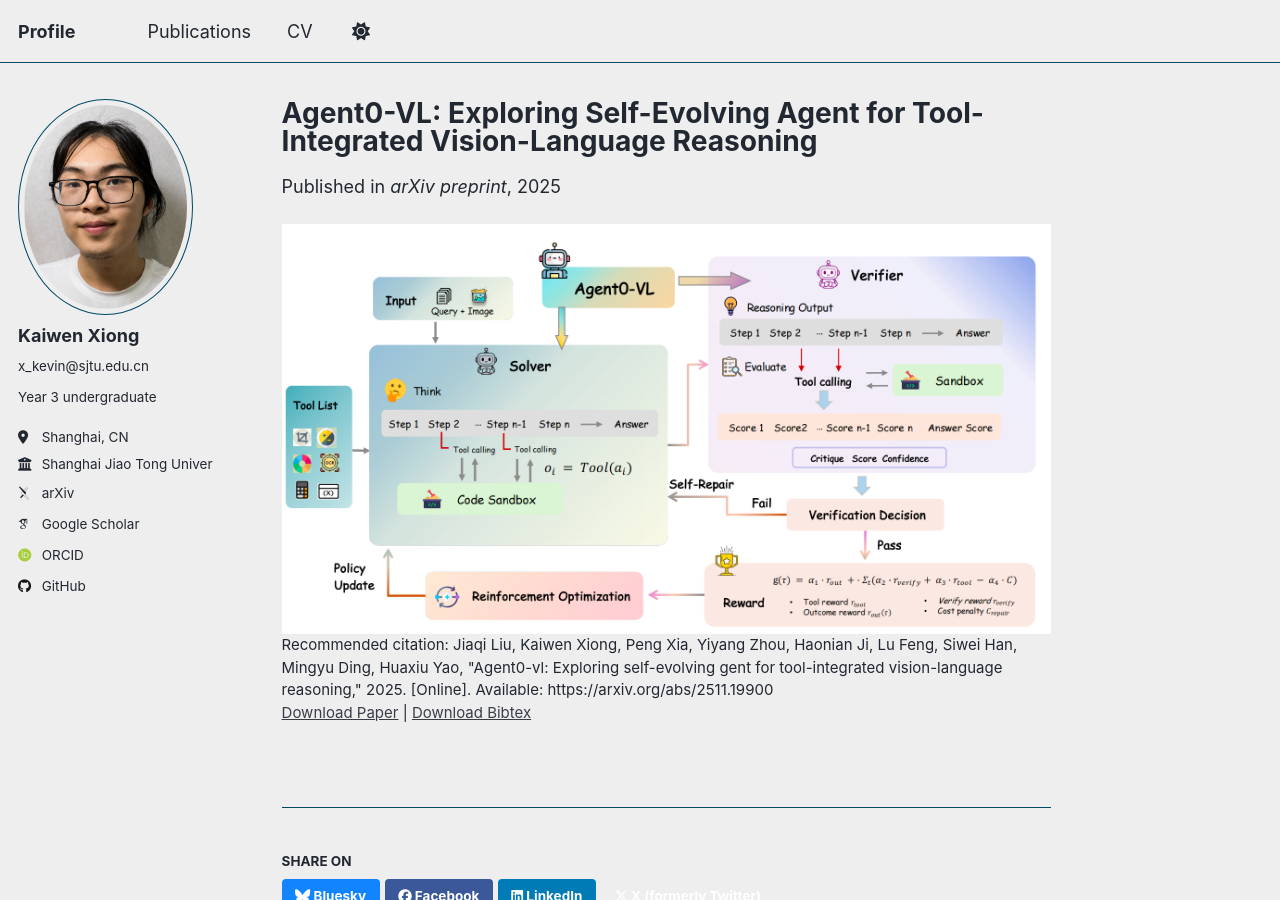
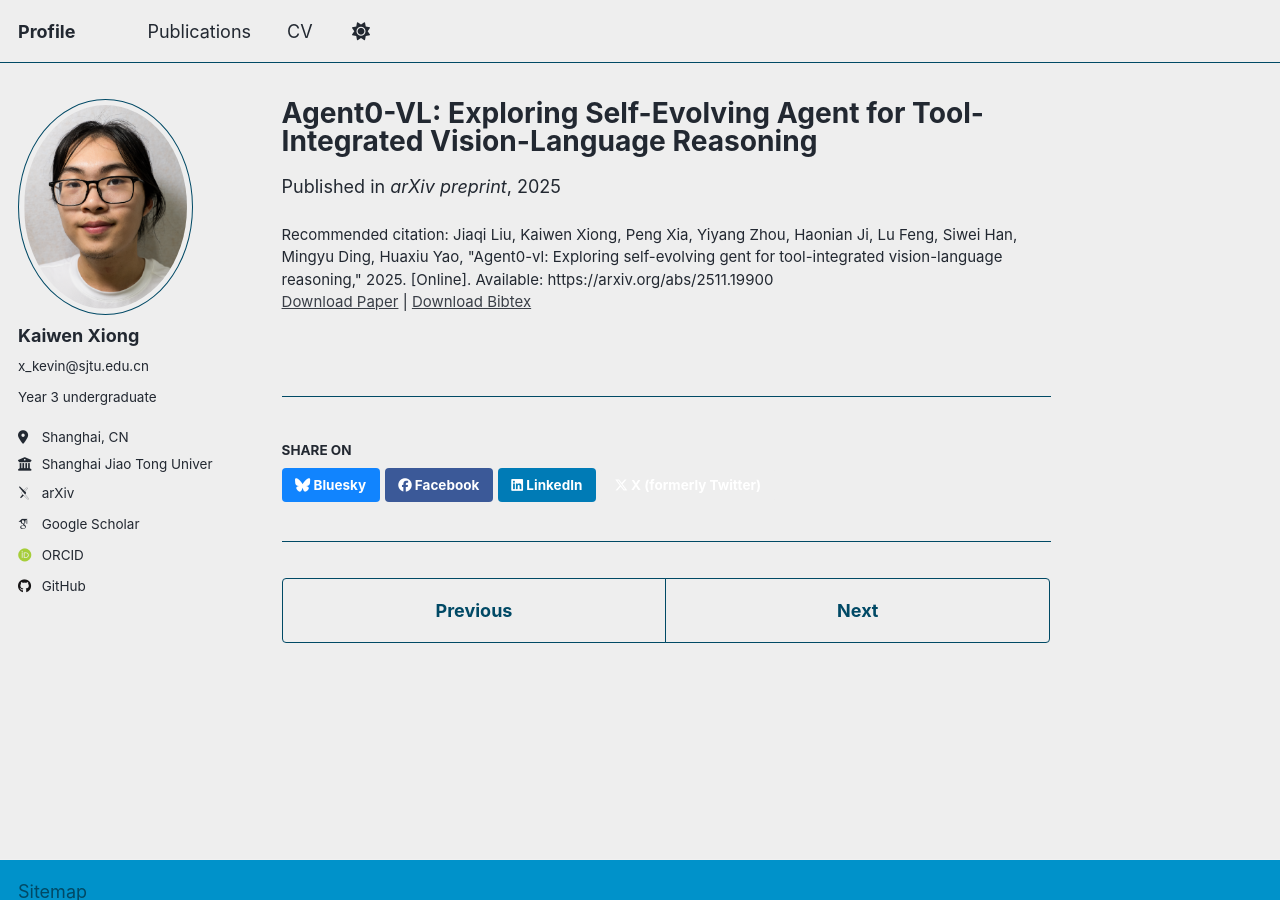
Before and after one commit to kevinx0522/kevinx0522.github.io, a Jekyll site: the page built from _publications/2025-11-25-Agent0-VL.md, in a window 1280 px wide and 900 px high. Built offline with Jekyll 4.4.1, drawn with Linux system fonts in a browser that asks for light colours; some web fonts are replaced; a script that is not in the unit is left out.

Commit message:
edit pub
Comment out the image HTML in the publication file.

```diff
--- a/_publications/2025-11-25-Agent0-VL.md
+++ b/_publications/2025-11-25-Agent0-VL.md
@@ -15,4 +15,4 @@ authors: "Jiaqi Liu, Kaiwen Xiong, Peng Xia, Yiyang Zhou, Haonian Ji, Lu Feng, S
 current_author: "Kaiwen Xiong"
 image: "images/publication/Agent0-vl.png"
 ---
-<center><img src="../images/publication/Agent0-vl.png" alt="/images/publication/Agent0-vl.png" style="zoom:100%;" /></center>
+<!-- <center><img src="../images/publication/Agent0-vl.png" alt="/images/publication/Agent0-vl.png" style="zoom:100%;" /></center> -->
```
